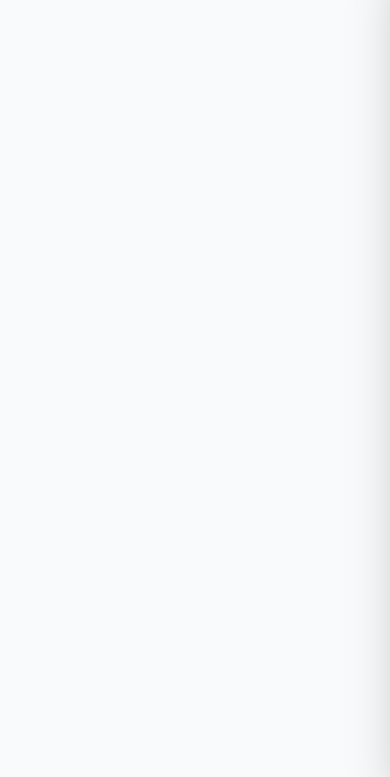
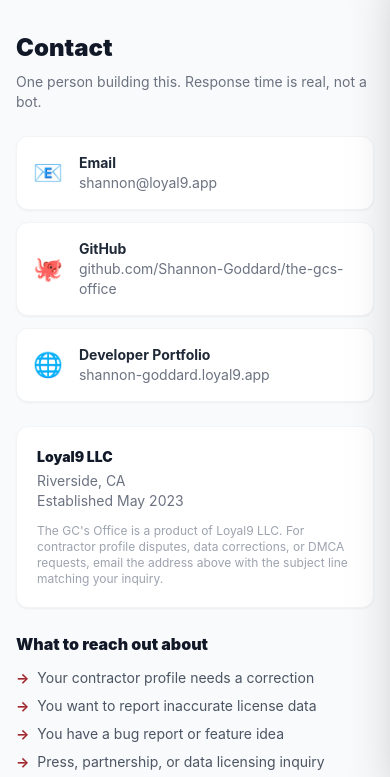
Before and after one commit to Shannon-Goddard/the-gcs-office, a plain HTML site: page contact.html in a window 390 px wide. Shown: the part 60-837 px from the top of the page. Drawn offline with nearby package versions, Linux system fonts and the light colour scheme.

Commit message:
Fix contact page — content out of hamburger drawer, Rolodex link, correct GitHub URL

```diff
--- a/contact.html
+++ b/contact.html
@@ -44,6 +44,7 @@
       <button onclick="closeMenu()" class="text-gray-300 hover:text-white text-xl leading-none">&times;</button>
     </div>
     <nav class="flex-1 px-2 py-4 space-y-1 overflow-y-auto">
+      <a href="index.html" class="flex items-center gap-3 px-4 py-3 rounded-xl hover:bg-gray-50 text-gray-700 font-semibold text-sm">Rolodex</a>
       <a href="my-guy.html" class="flex items-center gap-3 px-4 py-3 rounded-xl hover:bg-gray-50 text-gray-700 font-semibold text-sm">My Guy</a>
       <a href="about.html" class="flex items-center gap-3 px-4 py-3 rounded-xl hover:bg-gray-50 text-gray-700 font-semibold text-sm">About Us</a>
       <a href="contact.html" class="flex items-center gap-3 px-4 py-3 rounded-xl hover:bg-gray-50 text-gray-700 font-semibold text-sm">Contact</a>
@@ -52,12 +53,17 @@
       <a href="terms.html" class="flex items-center gap-3 px-4 py-3 rounded-xl hover:bg-gray-50 text-gray-500 text-sm">Terms of Service</a>
       <a href="licenses.html" class="flex items-center gap-3 px-4 py-3 rounded-xl hover:bg-gray-50 text-gray-500 text-sm">Open Source Licenses</a>
       <hr class="my-2 border-gray-100" />
-      <a href="https://github.com/Shannon-Goddard" target="_blank" class="flex items-center gap-3 px-4 py-3 rounded-xl hover:bg-gray-50 text-gray-500 text-sm">GitHub Repo</a>
+      <a href="https://github.com/Shannon-Goddard/the-gcs-office" target="_blank" class="flex items-center gap-3 px-4 py-3 rounded-xl hover:bg-gray-50 text-gray-500 text-sm">GitHub Repo</a>
     </nav>
     <div class="px-4 py-4 border-t border-gray-100">
       <a href="https://www.buymeacoffee.com/goddardshannon9" target="_blank" class="flex items-center justify-center gap-2 w-full py-2.5 rounded-xl text-sm font-bold text-white hover:opacity-90 transition" style="background:#A0272D">
         Buy the Dev a Beer
       </a>
+    </div>
+  </div>
+  <!-- HAMBURGER:END -->
+
+  <main class="max-w-2xl mx-auto px-4 py-10 space-y-6">
 
     <section>
       <h1 class="text-2xl font-black text-gray-900 mb-2">Contact</h1>
@@ -73,11 +79,11 @@
           <p class="text-gray-500 text-sm">shannon@loyal9.app</p>
         </div>
       </a>
-      <a href="https://github.com/Shannon-Goddard" target="_blank" class="flex items-center gap-4 bg-white rounded-xl border border-gray-100 shadow-sm p-4 hover:shadow-md transition">
+      <a href="https://github.com/Shannon-Goddard/the-gcs-office" target="_blank" class="flex items-center gap-4 bg-white rounded-xl border border-gray-100 shadow-sm p-4 hover:shadow-md transition">
         <span class="text-2xl">🐙</span>
         <div>
           <p class="font-bold text-gray-800 text-sm">GitHub</p>
-          <p class="text-gray-500 text-sm">github.com/Shannon-Goddard</p>
+          <p class="text-gray-500 text-sm">github.com/Shannon-Goddard/the-gcs-office</p>
         </div>
       </a>
       <a href="https://shannon-goddard.loyal9.app" target="_blank" class="flex items-center gap-4 bg-white rounded-xl border border-gray-100 shadow-sm p-4 hover:shadow-md transition">
```
